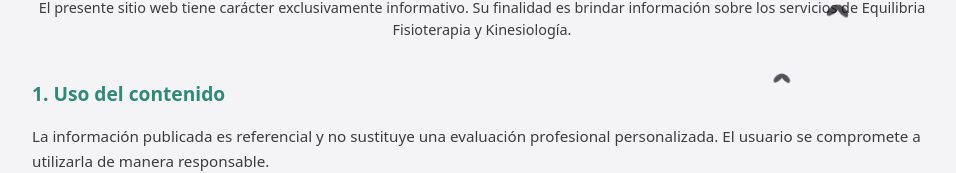
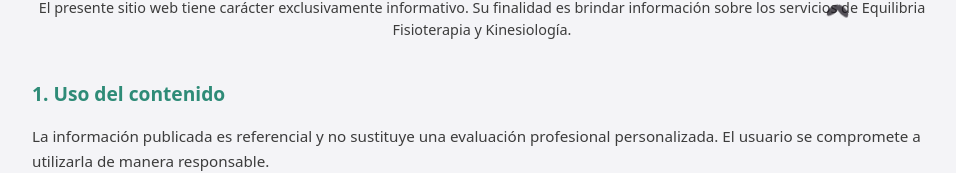
Before and after one commit to Drakeneess/Equilibria, a React (Vite) app: page /terminos in a window 1280 px wide. Shown: the part 180-353 px from the top of the page, without its empty margins (158-1114 px from the left). Built offline with nearby package versions, Linux system fonts and the light colour scheme.

Commit message:
refactor: simplify halloween overlay for hero skin

```diff
--- a/src/seasonal/themes/halloween/HalloweenTheme.jsx
+++ b/src/seasonal/themes/halloween/HalloweenTheme.jsx
@@ -4,31 +4,12 @@
 export default function HalloweenTheme() {
   const { decorations } = halloweenConfig;
 
+  if (!decorations.bats) return null;
+
   return (
     <div className="halloween-layer" aria-hidden="true">
-      {decorations.atmosphere && <div className="halloween-atmosphere" />}
-
-      {decorations.cobwebs && (
-        <>
-          <div className="halloween-web halloween-web--left" />
-          <div className="halloween-web halloween-web--right" />
-        </>
-      )}
-
-      {decorations.bats && (
-        <>
-          <span className="halloween-bat halloween-bat--1" />
-          <span className="halloween-bat halloween-bat--2" />
-          <span className="halloween-bat halloween-bat--3" />
-        </>
-      )}
-
-      {decorations.pumpkins && (
-        <>
-          <div className="halloween-pumpkin halloween-pumpkin--left" />
-          <div className="halloween-pumpkin halloween-pumpkin--right" />
-        </>
-      )}
+      <span className="halloween-bat halloween-bat--1" />
+      <span className="halloween-bat halloween-bat--2" />
     </div>
   );
 }
```
